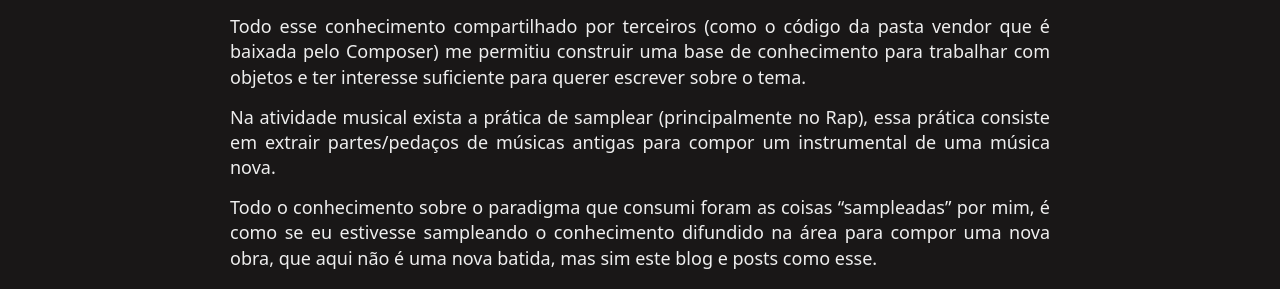
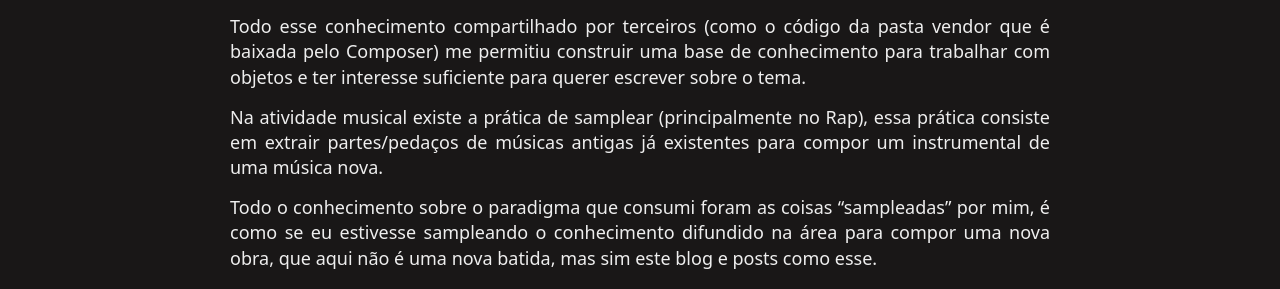
Before and after one commit to raphael-da-silva/raphael-da-silva.github.io, a Jekyll site: the page built from _posts/2022-09-30-arquitetura-9thwonder.md, in a window 1280 px wide. Shown: the part 332-621 px from the top of the page. Built offline with Jekyll 4.4.1, drawn with Linux system fonts in a browser that asks for light colours; nearby versions of some CDN libraries.

Commit message:
Revisão de texto

```diff
--- a/_posts/2022-09-30-arquitetura-9thwonder.md
+++ b/_posts/2022-09-30-arquitetura-9thwonder.md
@@ -7,7 +7,7 @@ Na internet tem obras de desenvolvedores da comunidade que escreveram artigos e
 
 Todo esse conhecimento compartilhado por terceiros (como o código da pasta vendor que é baixada pelo Composer) me permitiu construir uma base de conhecimento para trabalhar com objetos e ter interesse suficiente para querer escrever sobre o tema.
 
-Na atividade musical exista a prática de samplear (principalmente no Rap), essa prática consiste em extrair partes/pedaços de músicas antigas para compor um instrumental de uma música nova.
+Na atividade musical existe a prática de samplear (principalmente no Rap), essa prática consiste em extrair partes/pedaços de músicas antigas já existentes para compor um instrumental de uma música nova.
 
 Todo o conhecimento sobre o paradigma que consumi foram as coisas "sampleadas" por mim, é como se eu estivesse sampleando o conhecimento difundido na área para compor uma nova obra, que aqui não é uma nova batida, mas sim este blog e posts como esse.
 
```
